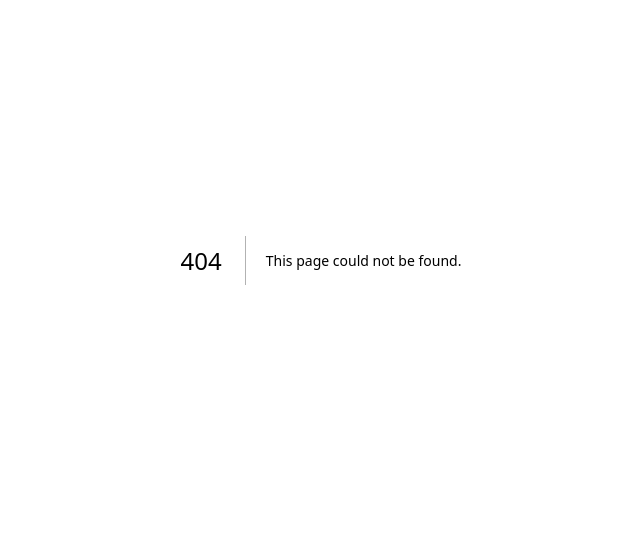
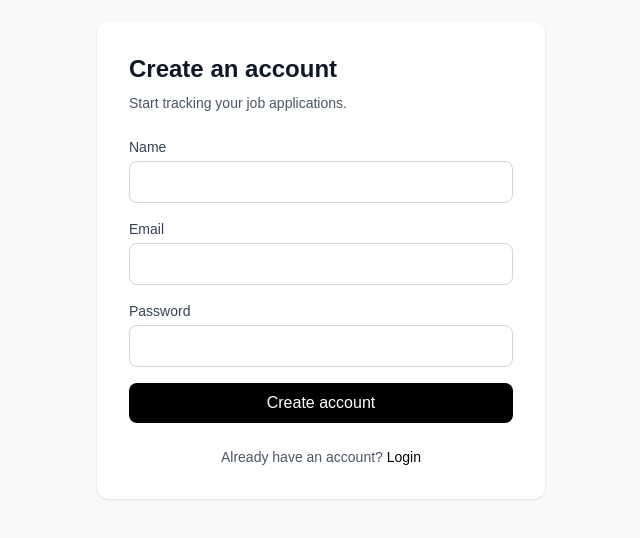
Before and after one commit to itsmanisingh/Job-ApplicationTracker, a Next.js app: page /register in a window 1280 px wide. Before the commit this address had no page. Shown: the part 140-678 px from the top of the page, without its empty margins (319-959 px from the left). Built offline with nearby package versions, Linux system fonts and the light colour scheme.

Commit message:
feat: add registration page

```diff
--- /dev/null
+++ b/src/app/register/page.js
@@ -0,0 +1,138 @@
+"use client";
+
+import { useState } from "react";
+import { useRouter } from "next/navigation";
+
+export default function RegisterPage() {
+  const router = useRouter();
+
+  const [name, setName] = useState("");
+  const [email, setEmail] = useState("");
+  const [password, setPassword] = useState("");
+  const [error, setError] = useState("");
+  const [loading, setLoading] = useState(false);
+
+  async function handleSubmit(event) {
+    event.preventDefault();
+
+    setError("");
+    setLoading(true);
+
+    try {
+      const response = await fetch("/api/auth/register", {
+        method: "POST",
+        headers: {
+          "Content-Type": "application/json",
+        },
+        body: JSON.stringify({
+          name,
+          email,
+          password,
+        }),
+      });
+
+      const data = await response.json();
+
+      if (!response.ok) {
+        setError(data.error || "Registration failed");
+        return;
+      }
+
+      router.push("/login");
+    } catch (error) {
+      console.error("Registration error:", error);
+      setError("Something went wrong. Please try again.");
+    } finally {
+      setLoading(false);
+    }
+  }
+
+  return (
+    <main className="flex min-h-screen items-center justify-center bg-gray-50 px-6">
+      <div className="w-full max-w-md rounded-xl bg-white p-8 shadow-sm">
+        <h1 className="text-2xl font-bold text-gray-900">Create an account</h1>
+
+        <p className="mt-2 text-sm text-gray-600">
+          Start tracking your job applications.
+        </p>
+
+        <form onSubmit={handleSubmit} className="mt-6 space-y-4">
+          <div>
+            <label
+              htmlFor="name"
+              className="block text-sm font-medium text-gray-700"
+            >
+              Name
+            </label>
+
+            <input
+              id="name"
+              type="text"
+              value={name}
+              onChange={(event) => setName(event.target.value)}
+              required
+              className="mt-1 w-full rounded-lg border border-gray-300 px-3 py-2 outline-none focus:border-black"
+            />
+          </div>
+
+          <div>
+            <label
+              htmlFor="email"
+              className="block text-sm font-medium text-gray-700"
+            >
+              Email
+            </label>
+
+            <input
+              id="email"
+              type="email"
+              value={email}
+              onChange={(event) => setEmail(event.target.value)}
+              required
+              className="mt-1 w-full rounded-lg border border-gray-300 px-3 py-2 outline-none focus:border-black"
+            />
+          </div>
+
+          <div>
+            <label
+              htmlFor="password"
+              className="block text-sm font-medium text-gray-700"
+            >
+              Password
+            </label>
+
+            <input
+              id="password"
+              type="password"
+              value={password}
+              onChange={(event) => setPassword(event.target.value)}
+              required
+              className="mt-1 w-full rounded-lg border border-gray-300 px-3 py-2 outline-none focus:border-black"
+            />
+          </div>
+
+          {error && <p className="text-sm text-red-600">{error}</p>}
+
+          <button
+            type="submit"
+            disabled={loading}
+            className="w-full rounded-lg bg-black px-4 py-2 font-medium text-white hover:bg-gray-800 disabled:cursor-not-allowed disabled:opacity-50"
+          >
+            {loading ? "Creating account..." : "Create account"}
+          </button>
+        </form>
+
+        <p className="mt-6 text-center text-sm text-gray-600">
+          Already have an account?{" "}
+          <button
+            type="button"
+            onClick={() => router.push("/login")}
+            className="font-medium text-black hover:underline"
+          >
+            Login
+          </button>
+        </p>
+      </div>
+    </main>
+  );
+}
```
